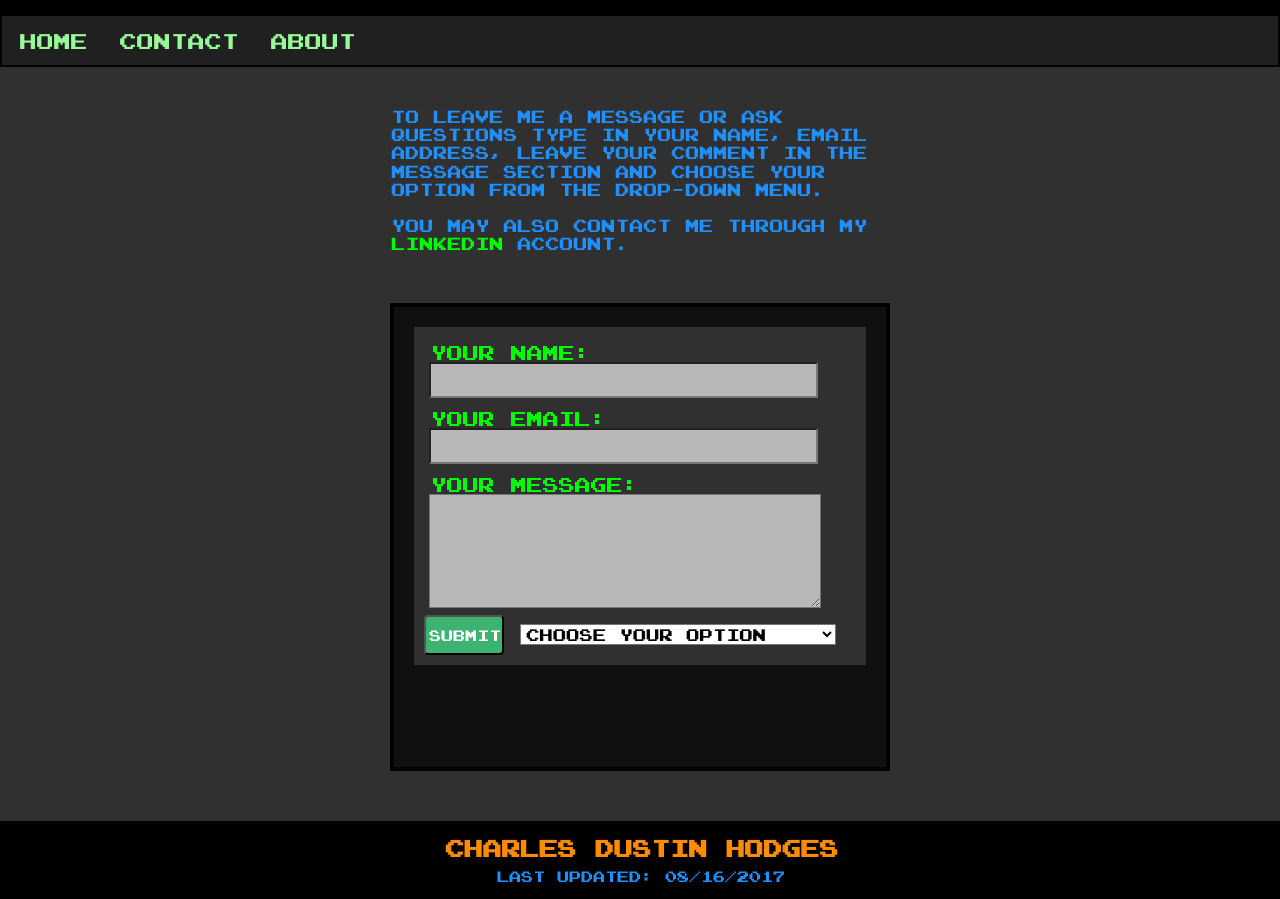
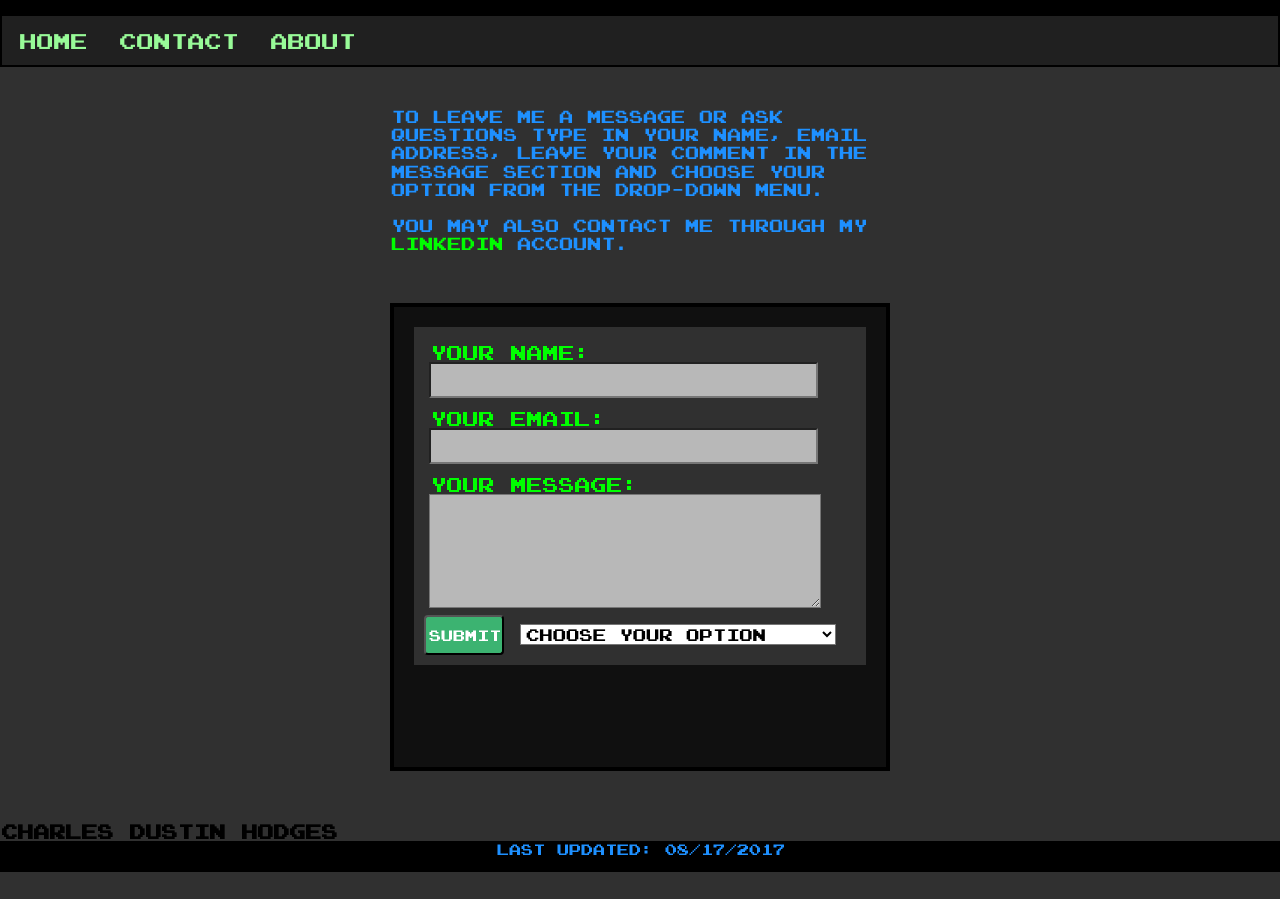
Before and after one commit to CharlesDHodges/CharlesDHodges.github.io, a plain HTML site: page contact.html in a window 1280 px wide. Shown: the part 94-993 px from the top of the page. After the commit the page ends 966 px from the top, so only its background shows below. Drawn offline with Linux system fonts and the light colour scheme.

Commit message:
Update contact.html

```diff
--- a/contact.html
+++ b/contact.html
@@ -70,8 +70,8 @@
 
 		<div class="footer">
 			<div id="footsy">
-				<h3>Charles Dustin Hodges</h3>
-				<p>Last Updated: 08/16/2017</p>
+				<h4>Charles Dustin Hodges</h4>
+				<p>Last Updated: 08/17/2017</p>
 			</div>
 		</div>
 
```
